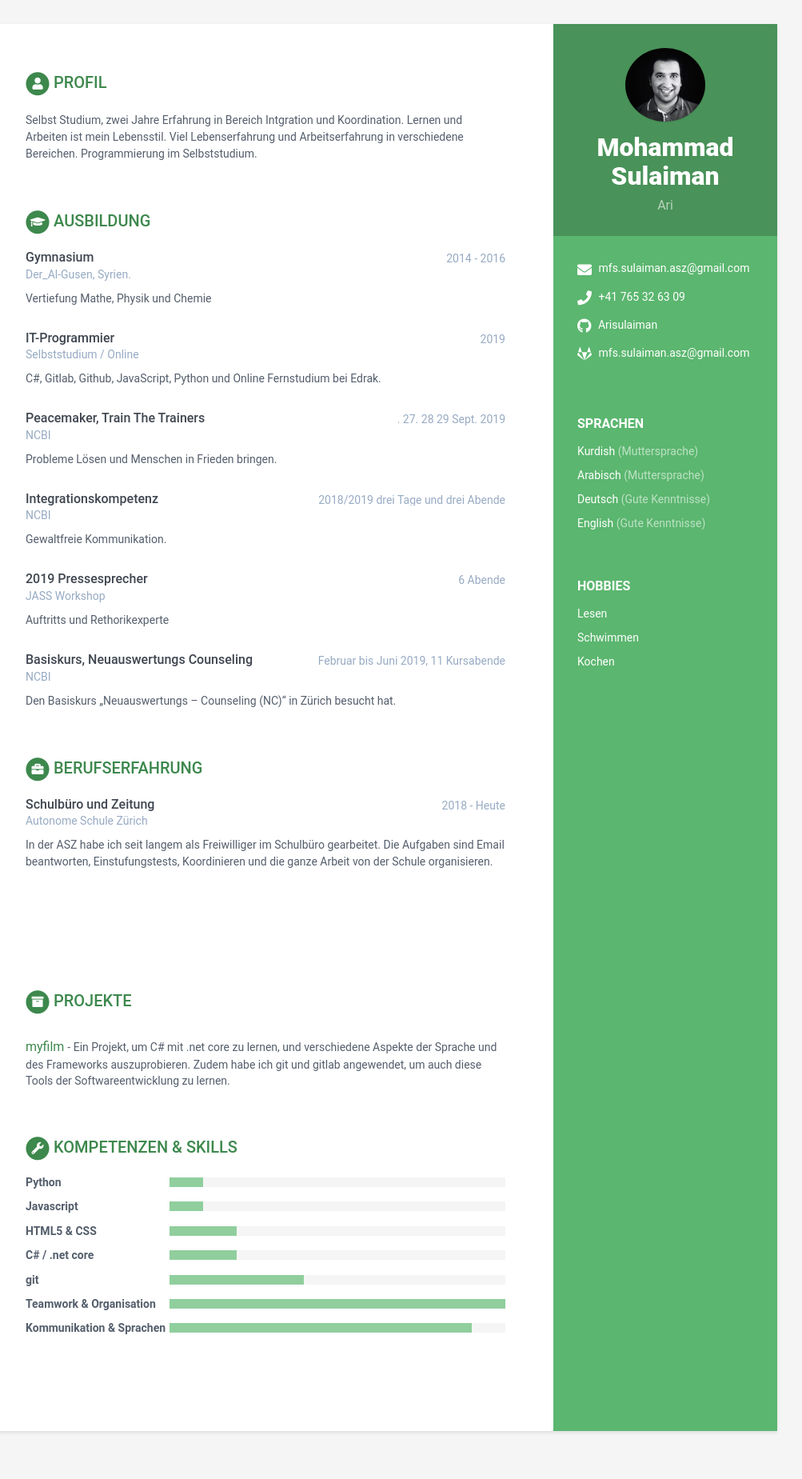
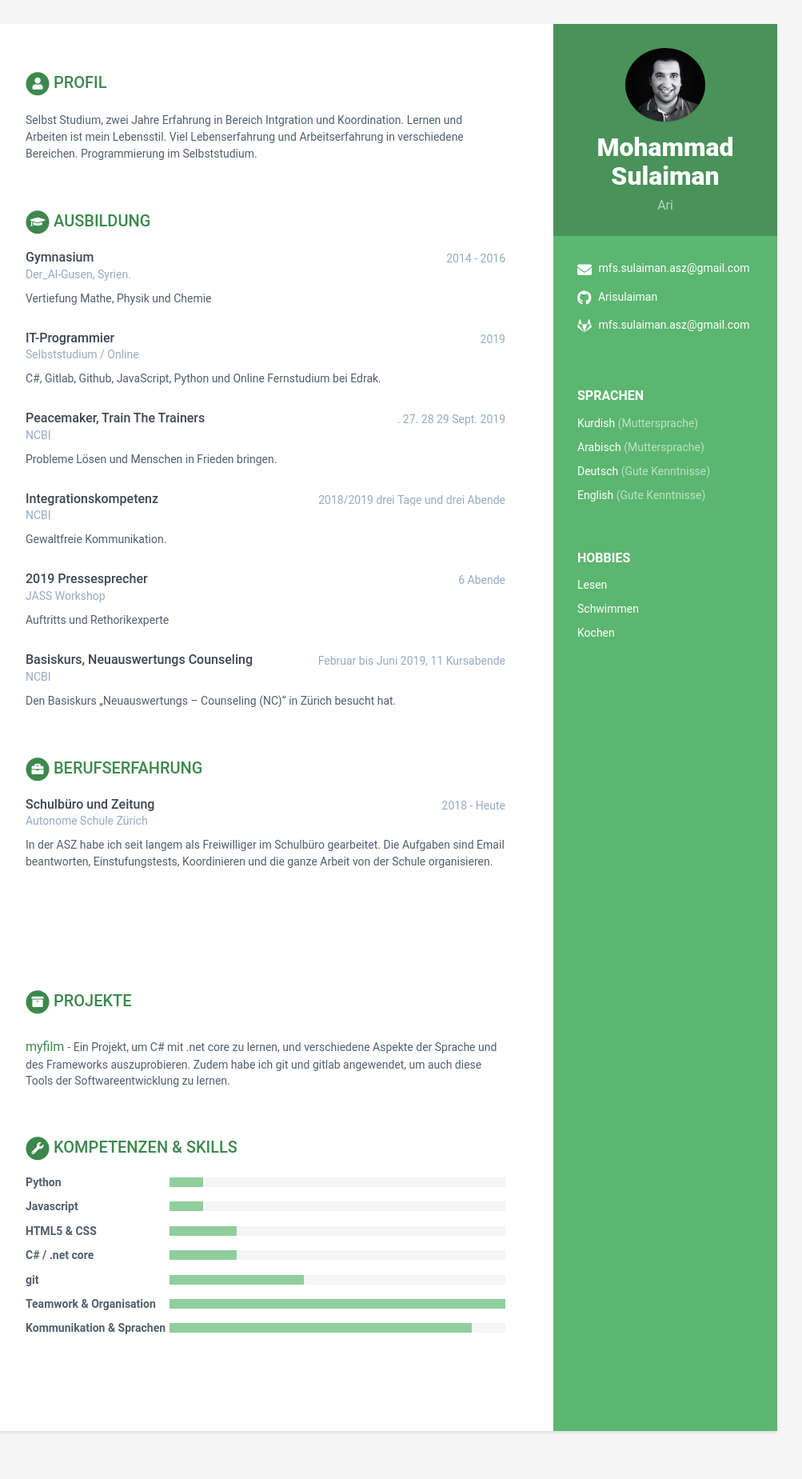
Before and after one commit to Arisulaiman/Lebenslauf, a Jekyll site: the page built from index.html, in a window 1280 px wide. Shown: the whole page at 80% size, without its empty margins (168-1171 px from the left). Built offline with Jekyll 4.4.1, drawn with Linux system fonts in a browser that asks for light colours.

Commit message:
removed phone number

```diff
--- a/_data/data.yml
+++ b/_data/data.yml
@@ -13,7 +13,6 @@ sidebar:
 
     # Sidebar links
     email: mfs.sulaiman.asz@gmail.com
-    phone: +41 765 32 63 09
     website: #do not add http://
     linkedin:
     github: Arisulaiman
```
